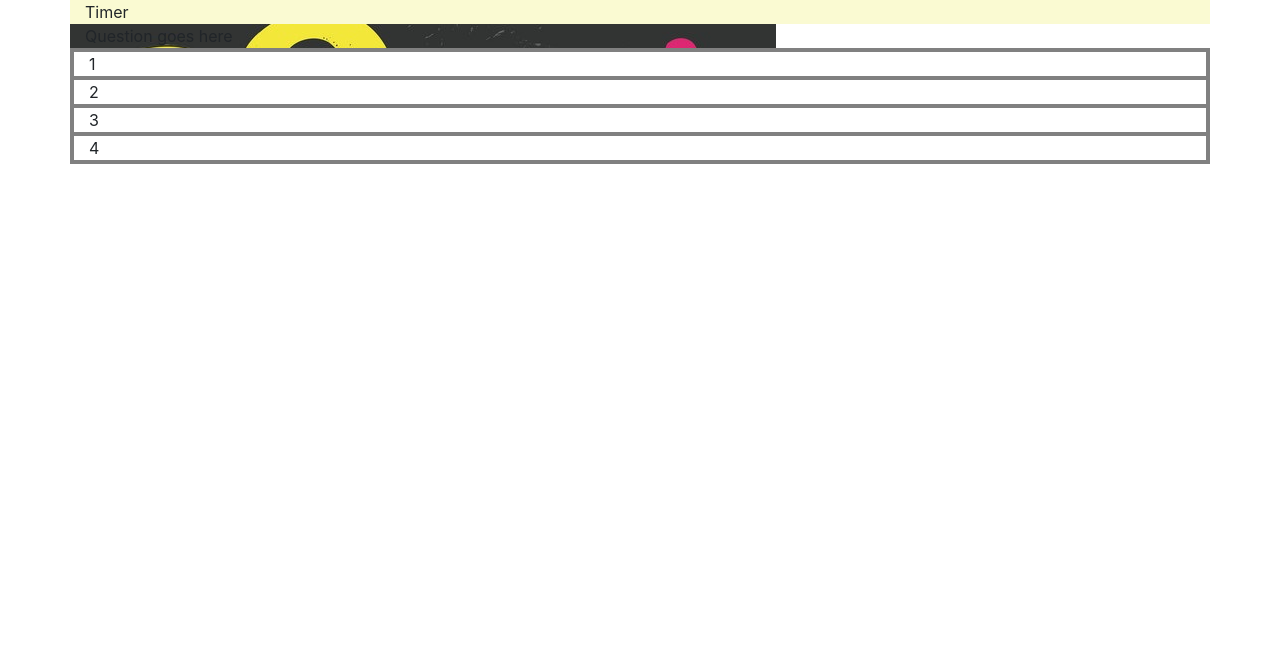
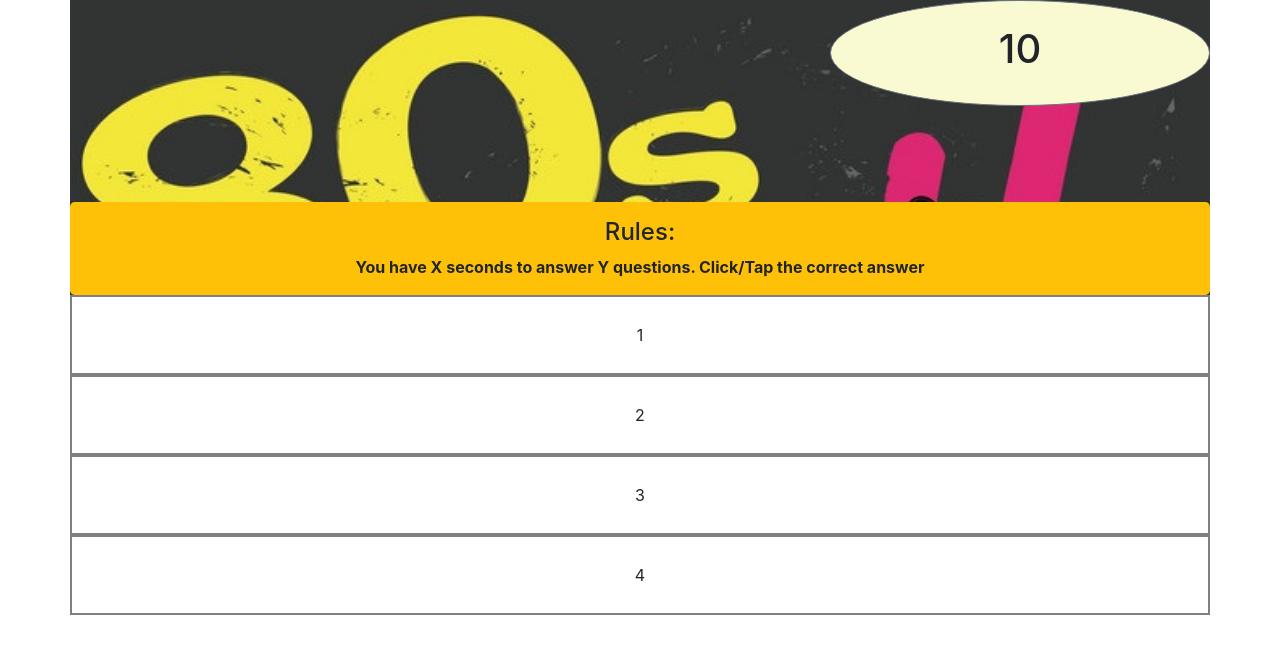
Before and after one commit to sthmpsn/Trivia-Game, a plain HTML site: page index.html in a window 1280 px wide. Drawn offline with nearby package versions, Linux system fonts and the light colour scheme.

Commit message:
layout complete with bootstrap and minimal CSS

```diff
--- a/assets/style/styles.css
+++ b/assets/style/styles.css
@@ -1,13 +1,21 @@
+/* DEBUGGING LAYOUT AREA */
+
+
+/* END DEBUGGING LAYOUT AREA */
+
 .container {
     background-image: url(../images/background.jpg);
     background-repeat: no-repeat;
-}
-
-.header {
-    background-color: lightgoldenrodyellow;
+    background-size: cover;
 }
 
 .answers {
     background-color: white;
     border: 2px solid gray;
+    padding: 26px;
+    text-align: center;
 }
+
+#timer {
+    background-color: lightgoldenrodyellow;
+}
--- a/index.html
+++ b/index.html
@@ -11,27 +11,21 @@
 </head>
 <body>
     <div class="container">
-        <div class="row header">
-            <div class="col">Timer</div>
+        <div class="row row-header mb-5 pb-5">
+                <div id="headerLeft" class="col-8"></div>
+            <div id="timer" class="col-4 border border-secondary rounded-circle text-center py-4 font-weight-bold"><h1>10</h1></div>
         </div>
-        <div class="row question">
-            <div class="col">Question goes here</div>
+        <div class="row row-question">
+            <div id="question" class="col jumbotron bg-warning mb-0 py-3 text-center font-weight-bold">
+                <h4>Rules:</h4>
+                You have X seconds to answer Y questions. Click/Tap the correct answer
+            </div>
         </div>
-        <div class="row answers">
-            <div class="col">
-                <div class="row">
-                    <div class="col answers">1</div>
-                </div>
-                <div class="row">
-                        <div class="col answers">2</div>
-                </div>
-                <div class="row">
-                        <div class="col answers">3</div>
-                </div>
-                <div class="row">
-                        <div class="col answers">4</div>
-                </div>
-            </div>
+        <div class="row row-answers align-items-end">
+            <div class="col-12 answers">1</div>
+            <div class="col-12 answers">2</div>
+            <div class="col-12 answers">3</div>
+            <div class="col-12 answers">4</div>
         </div>
 
 
```
Also changed, not shown: 1 other file.
